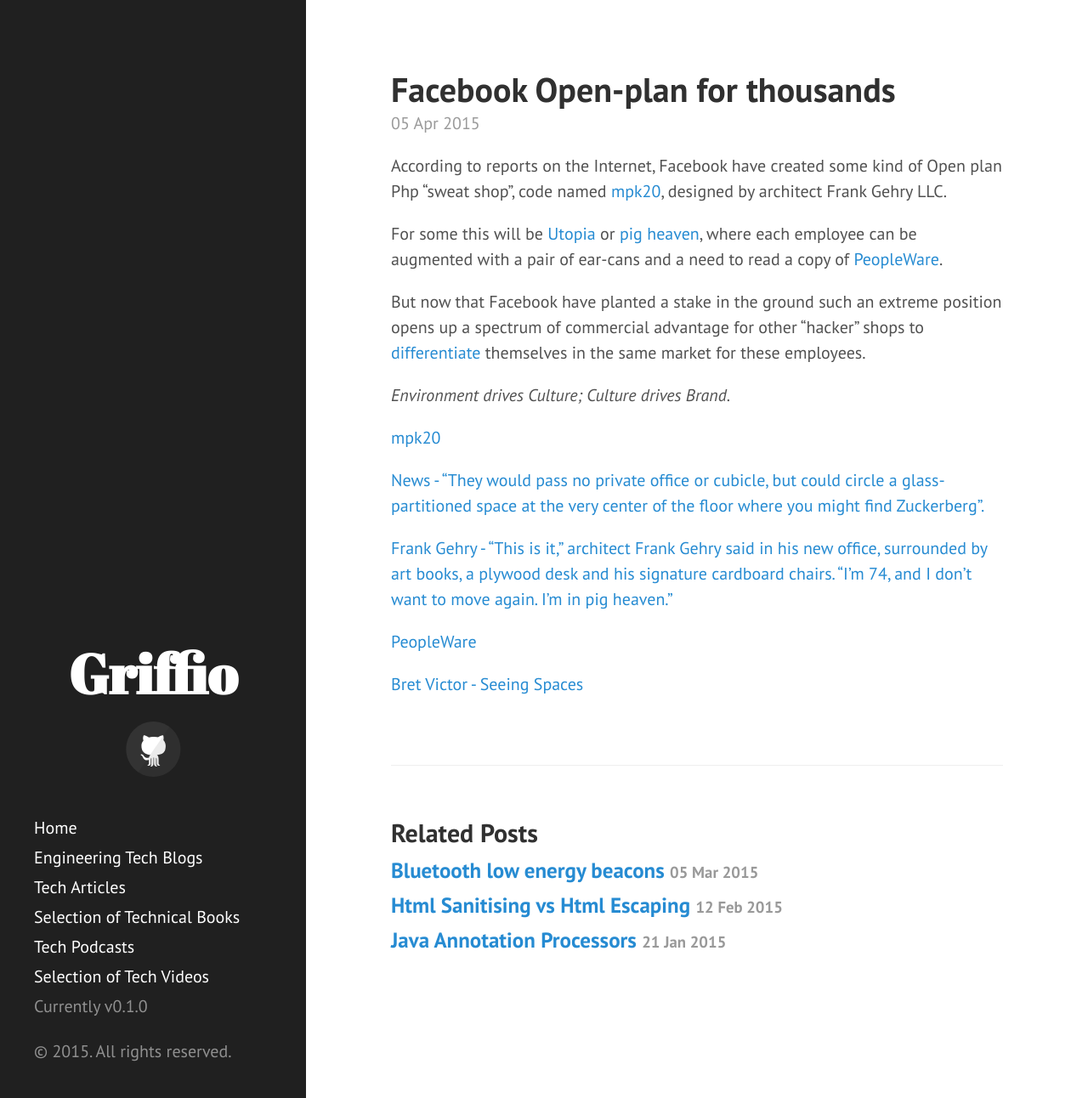
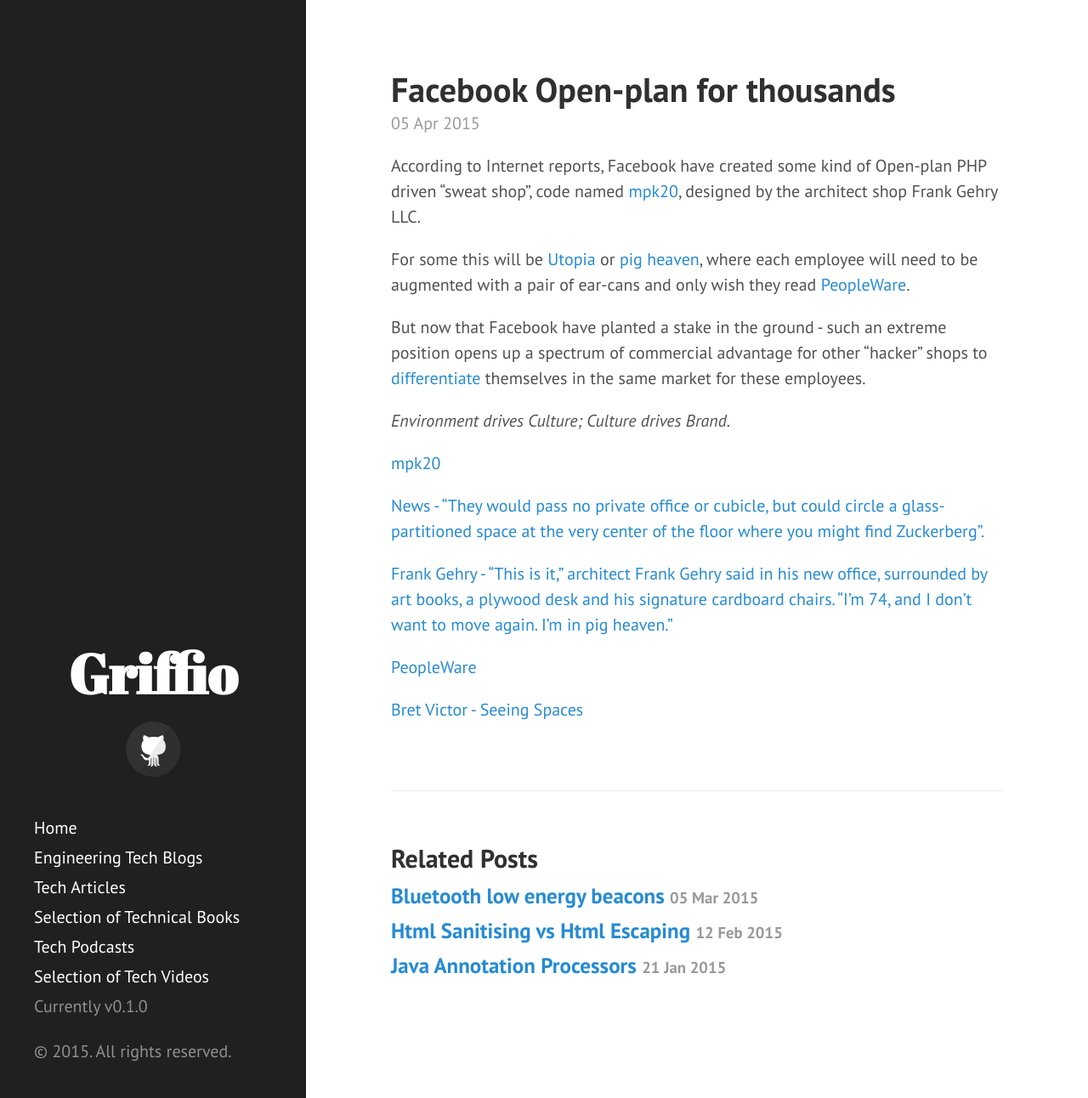
Before and after one commit to griffio/griffio.github.io, a Jekyll site: the page built from _posts/2015-04-05-Facebook-openplan.md, in a window 1280 px wide and 1292 px high. Shown: the whole window at 85% size. Built offline with Jekyll 4.4.1, drawn with Linux system fonts in a browser that asks for light colours; nearby versions of some CDN libraries.

Commit message:
Update 2015-04-05-Facebook-openplan.md

```diff
--- a/_posts/2015-04-05-Facebook-openplan.md
+++ b/_posts/2015-04-05-Facebook-openplan.md
@@ -7,11 +7,11 @@
 summary: Facebook Open-plan for thousands
 ---
 
-According to reports on the Internet, Facebook have created some kind of Open plan Php "sweat shop", code named [mpk20](https://twitter.com/hashtag/mpk20), designed by architect Frank Gehry LLC.
+According to Internet reports, Facebook have created some kind of Open-plan PHP driven "sweat shop", code named [mpk20](https://twitter.com/hashtag/mpk20), designed by the architect shop Frank Gehry LLC.
 
-For some this will be [Utopia](http://www.sfgate.com/business/article/Facebook-West-designed-by-Frank-Gehry-3814171.php) or [pig heaven](http://articles.latimes.com/2003/jun/10/business/fi-playa10), where each employee can be augmented with a pair of ear-cans and a need to read a copy of [PeopleWare](https://openlibrary.org/books/OL31274M/Peopleware).
+For some this will be [Utopia](http://www.sfgate.com/business/article/Facebook-West-designed-by-Frank-Gehry-3814171.php) or [pig heaven](http://articles.latimes.com/2003/jun/10/business/fi-playa10), where each employee will need to be augmented with a pair of ear-cans and only wish they read [PeopleWare](https://openlibrary.org/books/OL31274M/Peopleware).
 
-But now that Facebook have planted a stake in the ground such an extreme position opens up a spectrum of commercial advantage for other “hacker” shops to [differentiate](https://vimeo.com/97903574) themselves in the same market for these employees.
+But now that Facebook have planted a stake in the ground - such an extreme position opens up a spectrum of commercial advantage for other “hacker” shops to [differentiate](https://vimeo.com/97903574) themselves in the same market for these employees.
 
 *Environment drives Culture; Culture drives Brand*.
 
```
